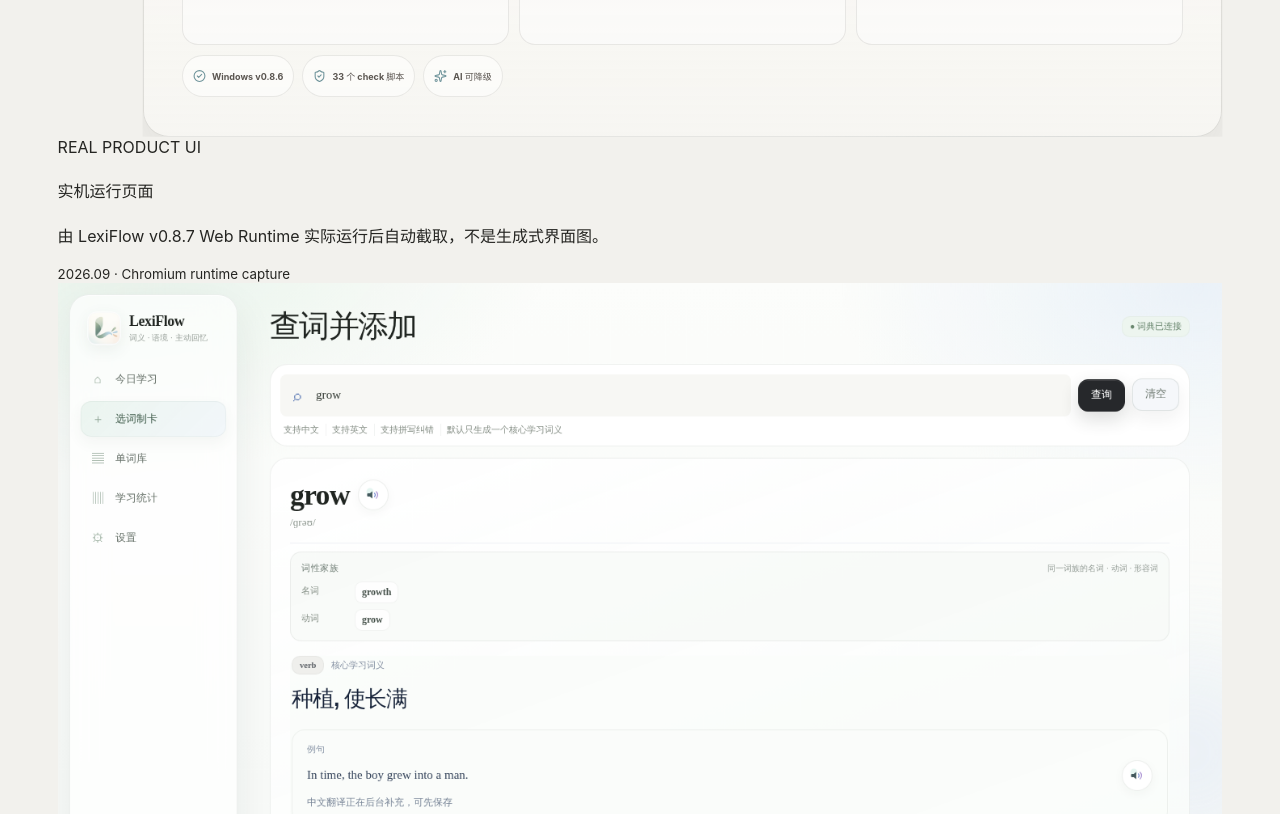
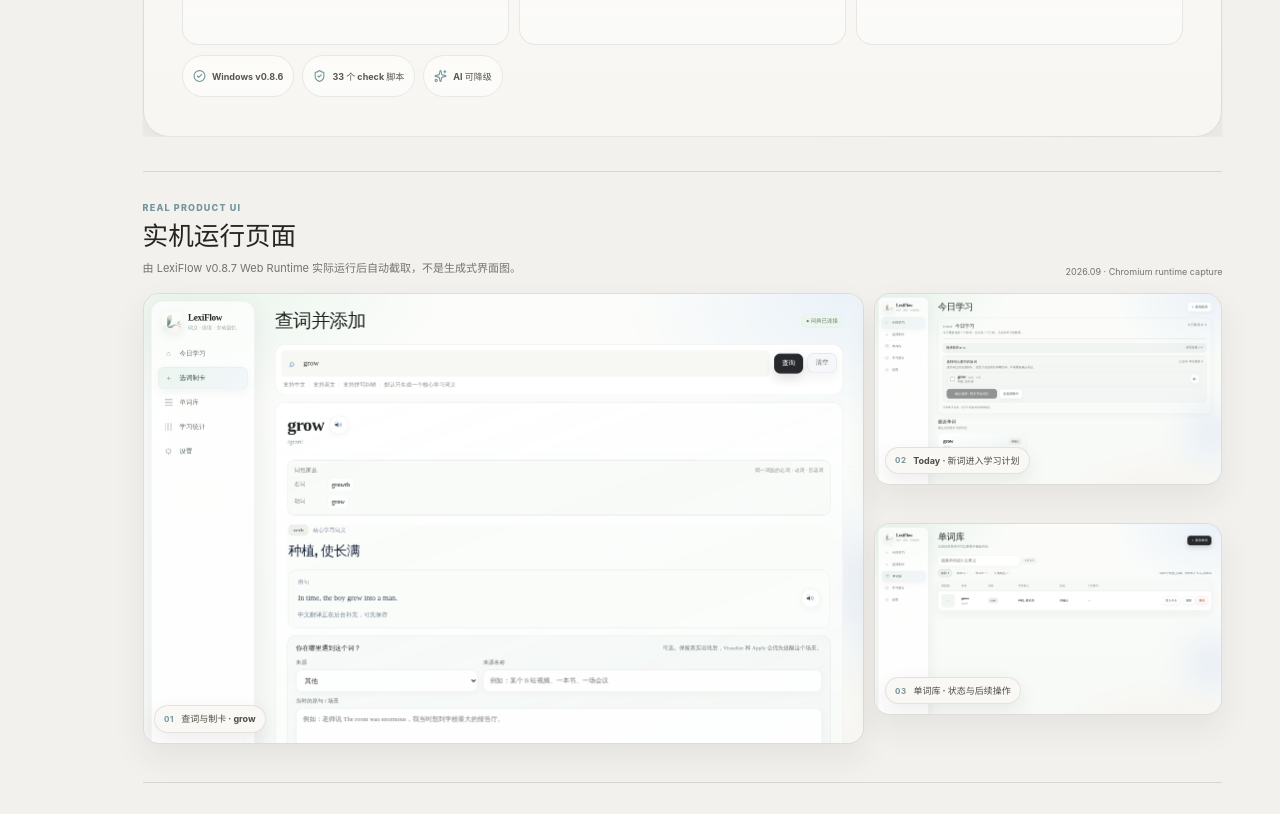
Before and after one commit to lineana-lyu/personal_website, a React (Vite) app: page / in a window 1280 px wide. Shown: the part 4100-4914 px from the top of the page. Built offline with nearby package versions, Linux system fonts and the light colour scheme.

Commit message:
Style real LexiFlow runtime evidence

```diff
--- a/src/styles.css
+++ b/src/styles.css
@@ -1583,3 +1583,137 @@ a.contact-link:hover > svg { transform: translate(9px, -2px); }
     font-size: 10px;
   }
 }
+
+
+/* Real LexiFlow runtime screens: evidence first, not a decorative image gallery. */
+.case-real-ui {
+  margin: 34px 0 0 85px;
+  padding-top: 30px;
+  border-top: 1px solid var(--line);
+}
+.case-real-ui__head {
+  display: flex;
+  align-items: flex-end;
+  justify-content: space-between;
+  gap: 24px;
+  margin-bottom: 16px;
+}
+.case-real-ui__head > div > span {
+  display: block;
+  margin-bottom: 7px;
+  color: var(--accent);
+  font-size: 9px;
+  font-weight: 850;
+  letter-spacing: .13em;
+}
+.case-real-ui__head h4 {
+  margin: 0;
+  font-size: clamp(21px, 2vw, 28px);
+  line-height: 1.25;
+}
+.case-real-ui__head p {
+  max-width: 650px;
+  margin: 7px 0 0;
+  color: var(--muted);
+  font-size: 11px;
+  line-height: 1.65;
+}
+.case-real-ui__head > small {
+  flex: 0 0 auto;
+  color: var(--muted);
+  font-size: 9px;
+  white-space: nowrap;
+}
+.case-real-ui__grid {
+  display: grid;
+  grid-template-columns: minmax(0, 1.55fr) minmax(280px, .75fr);
+  gap: 10px;
+}
+.case-real-ui__stack {
+  display: grid;
+  grid-template-rows: 1fr 1fr;
+  gap: 10px;
+}
+.case-real-ui__shot {
+  position: relative;
+  display: block;
+  min-width: 0;
+  overflow: hidden;
+  border: 1px solid rgba(37,37,34,.12);
+  border-radius: 16px;
+  background: #f7f6f2;
+  box-shadow: 0 14px 34px rgba(46,47,44,.07);
+  transition: transform .28s cubic-bezier(.22,1,.36,1), box-shadow .28s ease, border-color .28s ease;
+}
+.case-real-ui__shot:hover {
+  transform: translateY(-3px);
+  border-color: color-mix(in srgb, var(--accent) 55%, var(--line));
+  box-shadow: 0 20px 42px rgba(46,47,44,.11);
+}
+.case-real-ui__shot img {
+  width: 100%;
+  height: 100%;
+  display: block;
+  object-fit: cover;
+  object-position: top left;
+}
+.case-real-ui__shot--hero {
+  aspect-ratio: 16 / 10;
+}
+.case-real-ui__stack .case-real-ui__shot {
+  aspect-ratio: 16 / 8.8;
+}
+.case-real-ui__shot span {
+  position: absolute;
+  left: 10px;
+  bottom: 10px;
+  display: inline-flex;
+  align-items: center;
+  gap: 7px;
+  max-width: calc(100% - 20px);
+  padding: 7px 9px;
+  border: 1px solid rgba(37,37,34,.10);
+  border-radius: 999px;
+  background: rgba(249,248,244,.92);
+  color: #4f4b46;
+  backdrop-filter: blur(10px);
+  -webkit-backdrop-filter: blur(10px);
+  box-shadow: 0 7px 20px rgba(37,37,34,.08);
+  font-size: 9px;
+  font-weight: 720;
+  line-height: 1.25;
+}
+.case-real-ui__shot span b {
+  color: var(--accent);
+  font-size: 8px;
+  letter-spacing: .08em;
+}
+@media (max-width: 900px) {
+  .case-real-ui {
+    margin-left: 0;
+  }
+  .case-real-ui__head {
+    align-items: flex-start;
+    flex-direction: column;
+    gap: 8px;
+  }
+  .case-real-ui__grid {
+    grid-template-columns: 1fr;
+  }
+  .case-real-ui__stack {
+    grid-template-columns: 1fr 1fr;
+    grid-template-rows: auto;
+  }
+}
+@media (max-width: 600px) {
+  .case-real-ui__stack {
+    grid-template-columns: 1fr;
+  }
+  .case-real-ui__shot--hero,
+  .case-real-ui__stack .case-real-ui__shot {
+    aspect-ratio: 16 / 10;
+  }
+  .case-real-ui__shot {
+    border-radius: 12px;
+  }
+}
```
